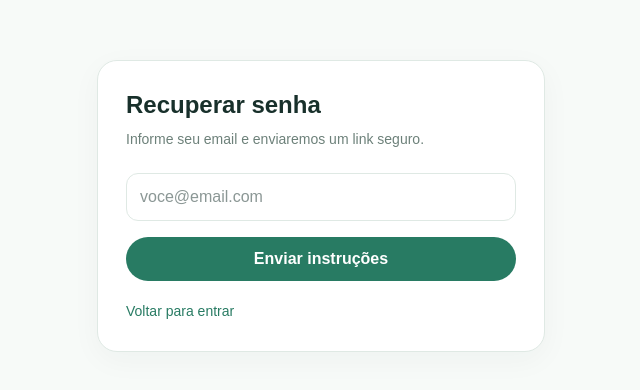
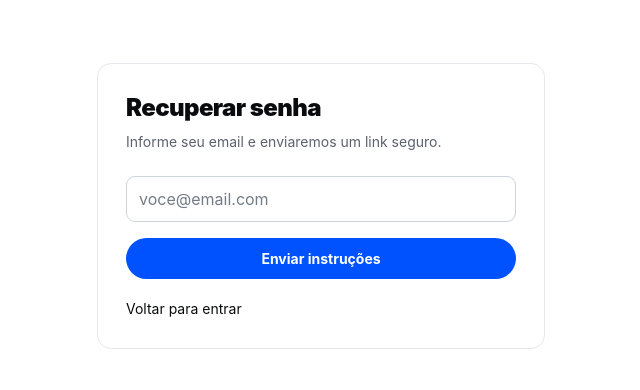
Before and after one commit to GuiFaccioli/Routine-planer-w-Dashboard, a Next.js app: page /forgot-password in a window 1280 px wide. Shown: the part 194-584 px from the top of the page, without its empty margins (319-959 px from the left). Built offline with nearby package versions, Linux system fonts and the light colour scheme.

Commit message:
style: establish institutional visual system

```diff
--- a/src/app/globals.css
+++ b/src/app/globals.css
@@ -1,32 +1,47 @@
 @import "tailwindcss";
 
 :root {
-  --ink: #18302b;
-  --muted: #6d817a;
-  --line: #dfe9e4;
-  --paper: #f7faf8;
-  --card: #ffffff;
-  --accent: #287b63;
-  --accent-soft: #e4f2eb;
-  --warm: #f2eee5;
+  --ink: #0a0b0d; --body: #5b616e; --muted: #7b8390; --line: #e5e7eb; --line-strong: #cfd4dc;
+  --canvas: #fff; --surface: #f7f8fa; --surface-blue: #f0f5ff; --blue: #0052ff; --blue-dark: #003ec4;
+  --success: #087443; --danger: #b42318; --warning: #8a5a00; --radius: 14px; --pill: 999px;
+  --mono: "SFMono-Regular", Consolas, "Liberation Mono", monospace;
 }
-
 * { box-sizing: border-box; }
-body { margin: 0; background: var(--paper); color: var(--ink); font-family: Arial, Helvetica, sans-serif; }
-button, input, select { font: inherit; }
-button { cursor: pointer; }
-.shell { min-height: 100vh; }
-.container { width: min(1180px, calc(100% - 32px)); margin: 0 auto; }
-.muted { color: var(--muted); }
-.panel { background: var(--card); border: 1px solid var(--line); border-radius: 20px; box-shadow: 0 8px 30px rgba(24, 48, 43, .04); }
-.btn { border: 0; border-radius: 999px; padding: 10px 16px; font-weight: 700; transition: transform .15s ease, background .15s ease; }
-.btn:hover { transform: translateY(-1px); }
-.btn-primary { background: var(--accent); color: white; }
-.btn-secondary { background: var(--accent-soft); color: var(--accent); }
-.btn-quiet { background: transparent; color: var(--muted); }
-.input { width: 100%; border: 1px solid var(--line); border-radius: 12px; padding: 11px 13px; background: white; color: var(--ink); }
-.input:focus { outline: 2px solid #a8d6c4; outline-offset: 1px; }
-.nav-link { color: var(--muted); text-decoration: none; font-size: 14px; font-weight: 700; }
-.nav-link.active, .nav-link:hover { color: var(--accent); }
-.timeline-line { position: absolute; left: 77px; top: 0; bottom: 0; width: 1px; background: var(--line); }
-@media (max-width: 720px) { .container { width: min(100% - 20px, 560px); } .timeline-line { left: 58px; } }
+html { background: var(--canvas); }
+body { margin: 0; background: var(--canvas); color: var(--ink); font-family: Inter, Geist, ui-sans-serif, system-ui, -apple-system, BlinkMacSystemFont, "Segoe UI", sans-serif; }
+button, input, select { font: inherit; } button { cursor: pointer; } button:disabled { cursor: not-allowed; opacity: .55; }
+a { color: inherit; } h1, h2, h3, p { text-wrap: pretty; } h1, h2, h3 { letter-spacing: -.025em; }
+.shell { min-height: 100vh; } .container { width: min(1180px, calc(100% - 48px)); margin: 0 auto; } .page { padding: 48px 0 72px; }
+.muted { color: var(--body); } .panel { background: var(--canvas); border: 1px solid var(--line); border-radius: var(--radius); }
+.panel-soft { background: var(--surface); border: 1px solid var(--line); border-radius: var(--radius); }
+.eyebrow { color: var(--blue); font-size: 12px; font-weight: 800; letter-spacing: .08em; text-transform: uppercase; }
+.page-title { margin: 8px 0 0; font-size: 38px; line-height: 1.08; font-weight: 800; } .page-intro { max-width: 660px; margin: 12px 0 0; color: var(--body); line-height: 1.55; }
+.mono { font-family: var(--mono); font-variant-numeric: tabular-nums; }
+.btn { display: inline-flex; align-items: center; justify-content: center; gap: 8px; min-height: 40px; border: 1px solid transparent; border-radius: var(--pill); padding: 9px 16px; font-size: 14px; font-weight: 750; transition: background .18s ease, border-color .18s ease, color .18s ease, transform .18s ease; }
+.btn:hover { transform: translateY(-1px); } .btn:focus-visible, .input:focus-visible, .nav-link:focus-visible { outline: 3px solid color-mix(in srgb, var(--blue) 28%, transparent); outline-offset: 2px; }
+.btn-primary { background: var(--blue); color: #fff; } .btn-primary:hover { background: var(--blue-dark); } .btn-secondary { background: var(--surface-blue); color: var(--blue); } .btn-secondary:hover { background: #e3edff; }
+.btn-outline { border-color: var(--line-strong); background: #fff; color: var(--ink); } .btn-outline:hover { border-color: var(--ink); } .btn-quiet { background: transparent; color: var(--body); } .btn-quiet:hover { background: var(--surface); color: var(--ink); }
+.input { width: 100%; min-height: 42px; border: 1px solid var(--line-strong); border-radius: 9px; padding: 10px 12px; background: #fff; color: var(--ink); } .input:hover { border-color: #9ca3af; } .input::placeholder { color: #737b87; }
+.field-label { display: grid; gap: 7px; color: var(--ink); font-size: 13px; font-weight: 750; } .help-text { color: var(--body); font-size: 13px; line-height: 1.45; }
+.alert { border-radius: 10px; padding: 12px 14px; font-size: 13px; line-height: 1.45; } .alert-success { background: #ecfdf3; color: var(--success); } .alert-error { background: #fef3f2; color: var(--danger); }
+.app-header { position: sticky; top: 0; z-index: 10; border-bottom: 1px solid var(--line); background: color-mix(in srgb, #fff 94%, transparent); backdrop-filter: blur(12px); }
+.app-header-inner { display: flex; min-height: 68px; align-items: center; justify-content: space-between; gap: 24px; } .brand { text-decoration: none; font-size: 18px; font-weight: 850; letter-spacing: -.04em; } .brand-mark { color: var(--blue); }
+.main-nav { display: flex; align-items: center; gap: 4px; } .nav-link { border-radius: 8px; color: var(--body); text-decoration: none; font-size: 13px; font-weight: 750; padding: 8px 10px; } .nav-link:hover, .nav-link.active { background: var(--surface-blue); color: var(--blue); }
+.user-actions { display: flex; align-items: center; gap: 10px; } .user-name { max-width: 180px; overflow: hidden; color: var(--body); font-size: 13px; text-overflow: ellipsis; white-space: nowrap; }
+.hero-row { display: flex; align-items: flex-end; justify-content: space-between; gap: 24px; } .date-actions { display: flex; gap: 6px; } .summary-line { margin-top: 12px; color: var(--body); font-size: 14px; } .summary-line strong { color: var(--ink); }
+.section-heading { display: flex; align-items: baseline; justify-content: space-between; gap: 16px; margin-bottom: 16px; } .section-heading h2 { margin: 0; font-size: 18px; }
+.metric-grid { display: grid; grid-template-columns: repeat(4, 1fr); gap: 12px; } .metric { padding: 18px; } .metric-label { color: var(--body); font-size: 13px; } .metric-value { margin-top: 9px; font-size: 28px; font-weight: 800; letter-spacing: -.04em; }
+.timer-panel { display: flex; align-items: center; justify-content: space-between; gap: 20px; margin-bottom: 28px; padding: 20px 22px; background: var(--ink); color: #fff; } .timer-panel .eyebrow { color: #80a9ff; } .timer-panel .muted { color: #b8c0cf; } .timer-time { margin-top: 5px; font-family: var(--mono); font-size: 28px; font-weight: 700; font-variant-numeric: tabular-nums; } .timer-panel .btn-secondary { background: #1b2c57; color: #dce7ff; } .timer-panel .btn-secondary:hover { background: #263b70; } .timer-alert { color: #f8cc68; font-size: 13px; font-weight: 700; }
+.timeline { position: relative; display: grid; gap: 12px; } .timeline-line { position: absolute; left: 75px; top: 0; bottom: 0; width: 1px; background: var(--line); } .timeline-item { position: relative; display: grid; grid-template-columns: 62px 1fr; gap: 26px; }
+.timeline-time { padding-top: 17px; color: var(--body); font-family: var(--mono); font-size: 12px; text-align: right; } .task-card { position: relative; z-index: 1; padding: 17px 18px; } .task-card.running { border-color: var(--blue); box-shadow: 0 0 0 3px var(--surface-blue); }
+.task-card-top { display: flex; align-items: flex-start; justify-content: space-between; gap: 12px; } .task-title { margin: 0; font-size: 15px; font-weight: 800; } .task-meta { margin: 5px 0 0; color: var(--body); font-size: 13px; }
+.status { display: inline-flex; border-radius: var(--pill); padding: 5px 9px; font-size: 11px; font-weight: 800; white-space: nowrap; } .status-done { background: #ecfdf3; color: var(--success); } .status-muted { background: var(--surface); color: var(--body); }
+.routine-layout { display: grid; grid-template-columns: minmax(0, 1fr) 380px; gap: 40px; align-items: start; } .routine-list { display: grid; gap: 10px; margin-top: 26px; } .routine-item { display: flex; align-items: center; justify-content: space-between; gap: 16px; padding: 17px 18px; } .routine-actions { display: flex; align-items: center; gap: 4px; }
+.routine-form { display: grid; gap: 16px; padding: 22px; } .routine-form h2 { margin: 0; font-size: 18px; } .routine-days { display: flex; flex-wrap: wrap; gap: 7px; } .day-check { display: flex; align-items: center; gap: 6px; border: 1px solid var(--line); border-radius: var(--pill); padding: 7px 9px; color: var(--body); font-size: 12px; font-weight: 750; } .day-check:has(input:checked) { border-color: #9bb8ff; background: var(--surface-blue); color: var(--blue); } .day-check input { accent-color: var(--blue); }
+.report-filter { display: flex; flex-wrap: wrap; align-items: end; gap: 10px; margin-top: 28px; } .report-filter .field-label { min-width: 160px; } .report-list { display: grid; gap: 0; } .report-row { display: flex; align-items: center; justify-content: space-between; gap: 16px; border-bottom: 1px solid var(--line); padding: 14px 0; } .report-row:last-child { border-bottom: 0; } .report-row strong { font-size: 14px; } .report-row span { color: var(--body); font-family: var(--mono); font-size: 12px; }
+.auth-canvas { display: grid; min-height: 100vh; grid-template-columns: minmax(0, 1fr) minmax(380px, 520px); background: var(--surface); } .auth-aside { display: flex; flex-direction: column; justify-content: space-between; padding: clamp(32px, 7vw, 96px); background: var(--ink); color: #fff; } .auth-aside h1 { max-width: 500px; margin: 0; font-size: clamp(34px, 5vw, 62px); line-height: 1.02; } .auth-aside p { max-width: 440px; color: #b8c0cf; line-height: 1.6; } .auth-aside .brand { color: #fff; }
+.auth-main { display: flex; align-items: center; justify-content: center; padding: 32px 24px; } .auth-card { width: min(100%, 400px); padding: 8px; } .auth-card h1 { margin: 0; font-size: 28px; } .auth-card-header { margin-bottom: 26px; } .auth-links { display: flex; justify-content: space-between; gap: 14px; margin-top: 18px; font-size: 13px; } .text-link { color: var(--blue); font-weight: 700; text-decoration: none; } .text-link:hover { text-decoration: underline; }
+.empty-state { padding: 42px 24px; text-align: center; } .empty-state h2 { margin: 0; font-size: 18px; } .empty-state p { max-width: 440px; margin: 8px auto 0; color: var(--body); line-height: 1.5; } .settings-section { display: grid; gap: 16px; padding: 22px; }
+@media (max-width: 860px) { .routine-layout { grid-template-columns: 1fr; } .metric-grid { grid-template-columns: repeat(2, 1fr); } .auth-canvas { grid-template-columns: 1fr; } .auth-aside { min-height: 240px; padding: 32px 24px; } .auth-aside h1 { font-size: 36px; } }
+@media (max-width: 640px) { .container { width: min(100% - 24px, 560px); } .page { padding: 32px 0 56px; } .app-header-inner { min-height: auto; flex-wrap: wrap; padding: 13px 0; } .main-nav { order: 3; width: 100%; overflow-x: auto; } .nav-link { white-space: nowrap; } .user-name { display: none; } .hero-row { align-items: flex-start; flex-direction: column; } .page-title { font-size: 31px; } .metric-grid { gap: 8px; } .metric { padding: 14px; } .metric-value { font-size: 23px; } .timer-panel { align-items: flex-start; flex-direction: column; } .timeline-line { left: 58px; } .timeline-item { grid-template-columns: 46px 1fr; gap: 24px; } .timeline-time { font-size: 11px; } .task-card-top { flex-direction: column; } .routine-item { align-items: flex-start; flex-direction: column; } .routine-actions { width: 100%; justify-content: flex-start; } .auth-main { padding: 28px 18px; } }
+@media (prefers-reduced-motion: reduce) { *, *::before, *::after { scroll-behavior: auto !important; transition-duration: .01ms !important; animation-duration: .01ms !important; } }
--- a/src/app/layout.tsx
+++ b/src/app/layout.tsx
@@ -1,6 +1,6 @@
 import "./globals.css";
 
-export const metadata = { title: "Meu Dia", description: "Planejamento diário e tempo focado." };
+export const metadata = { title: "ritmo. — planejamento diário", description: "Planejamento diário e tempo focado." };
 
 export default function RootLayout({ children }: Readonly<{ children: React.ReactNode }>) {
   return <html lang="pt-BR"><body>{children}</body></html>;
```
Also changed, not shown: src/components/app-nav.tsx (+1 -8 lines).
